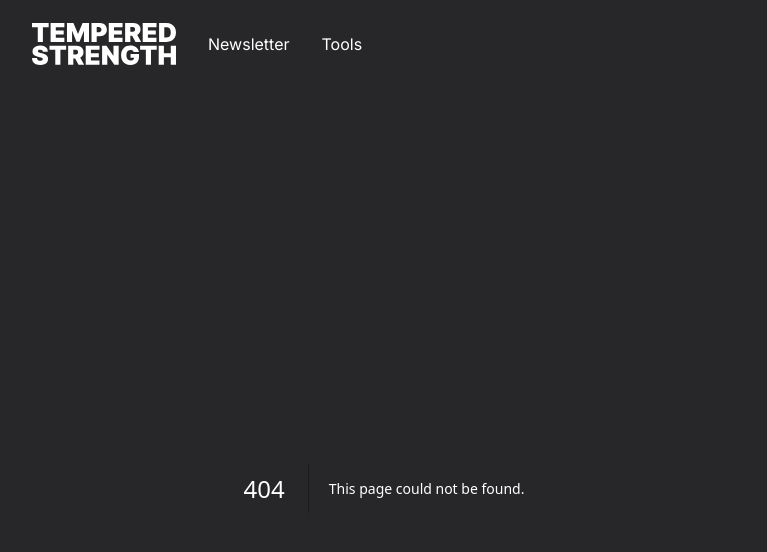
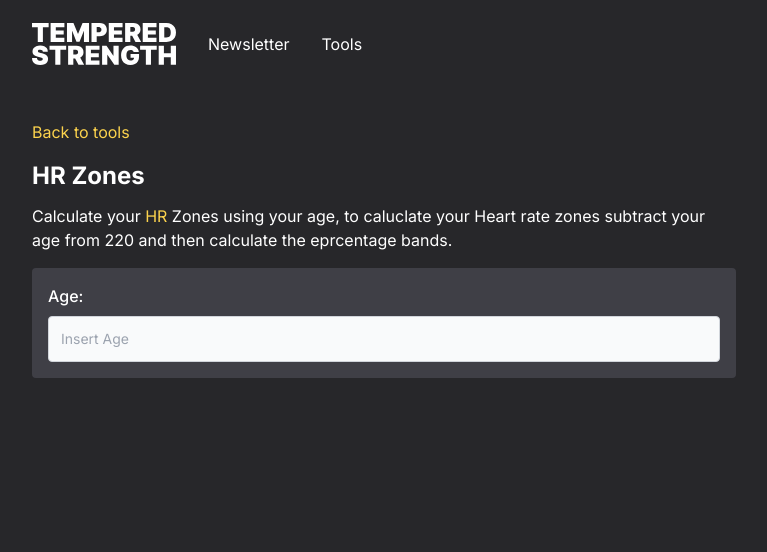
Before and after one commit to kieranmv95/tempered-strength-web, a Next.js app: page /tools/heart-rate-zones in a window 1280 px wide. Before the commit this address had no page. Shown: the top 552 px of the page, without its empty margins (256-1023 px from the left). Built offline with nearby package versions, Linux system fonts and the light colour scheme.

Commit message:
feat: hr zones calculator

```diff
--- /dev/null
+++ b/src/app/tools/heart-rate-zones/page.tsx
@@ -0,0 +1,38 @@
+import type { Metadata } from 'next';
+import HeartRateZonesCalc from '@/features/heart-rate-zones-calc';
+import paths from '@/app/pathHelper';
+import Link from 'next/link';
+
+export const metadata: Metadata = {
+  title: 'HR Zones | Tempered Strength',
+  description: 'Calculate your heart rate zones based off your age',
+};
+
+const HeartRateZones = () => {
+  return (
+    <main className="p-4 lg:p-8 max-w-3xl mx-auto">
+      <Link
+        href={paths.tools.route}
+        className="text-amber-300 hover:underline mb-4 block"
+      >
+        Back to tools
+      </Link>
+      <h1 className="text-2xl font-bold mb-3">HR Zones</h1>
+      <p>
+        Calculate your{' '}
+        <Link
+          className="text-amber-300 hover:underline"
+          href={`${paths.tools.healthTermGlossary.route}#hr`}
+        >
+          HR
+        </Link>{' '}
+        Zones using your age, to caluclate your Heart rate zones subtract your
+        age from 220 and then calculate the eprcentage bands.
+      </p>
+
+      <HeartRateZonesCalc />
+    </main>
+  );
+};
+
+export default HeartRateZones;
--- a/src/app/tools/page.tsx
+++ b/src/app/tools/page.tsx
@@ -10,15 +10,23 @@ export const metadata: Metadata = {
 
 const HealthTermGlossary = () => {
   return (
-    <main className="p-8 max-w-3xl mx-auto">
+    <main className="p-4 lg:p-8 max-w-3xl mx-auto">
       <h1 className="text-2xl font-bold mb-3">Tools</h1>
 
+      <div className="grid">
         <Link
           href={paths.tools.healthTermGlossary.route}
           className="text-amber-300 hover:underline py-4 pr-4"
         >
           {paths.tools.healthTermGlossary.friendlyName}
         </Link>
+        <Link
+          href={paths.tools.heartRateZones.route}
+          className="text-amber-300 hover:underline py-4 pr-4"
+        >
+          {paths.tools.heartRateZones.friendlyName}
+        </Link>
+      </div>
     </main>
   );
 };
--- /dev/null
+++ b/src/features/heart-rate-zones-calc/components/HeartRateZonesCalc.tsx
@@ -0,0 +1,97 @@
+'use client';
+
+import { useState } from 'react';
+import { zones } from '../data';
+
+const HeartRateZonesCalc = () => {
+  const [age, setAge] = useState<undefined | number>(undefined);
+  const [simpleView, setSimpleView] = useState(true);
+  const minAge = 14;
+  const maxAge = 100;
+
+  const setAgeHandler = (value: string) => {
+    if (!value.length) {
+      setAge(undefined);
+    } else {
+      setAge(Number(value));
+    }
+  };
+
+  return (
+    <div>
+      <div className="mt-4 p-4 rounded bg-zinc-700">
+        <label htmlFor="age" className="block mb-2 font-medium">
+          Age:
+        </label>
+        <input
+          type="number"
+          id="age"
+          value={age}
+          onChange={(e) => setAgeHandler(e.target.value)}
+          className="bg-gray-50 border border-gray-300 text-gray-900 text-sm rounded focus:ring-blue-500 focus:border-blue-500 block w-full p-3 dark:bg-gray-700 dark:border-gray-600 dark:placeholder-gray-400 dark:text-white dark:focus:ring-blue-500 dark:focus:border-blue-500"
+          placeholder="Insert Age"
+          required
+        />
+      </div>
+
+      {age && (
+        <div className="mt-4">
+          {(age <= minAge || age >= maxAge || !age) && (
+            <div>
+              Please enter an age between {minAge} and {maxAge} to continue
+            </div>
+          )}
+          {age > minAge && age < maxAge && (
+            <div className="grid gap-3 mt-3">
+              <div>
+                <button
+                  className="bg-blue-500 hover:bg-blue-700 text-white font-bold py-2 px-4 rounded"
+                  onClick={() => setSimpleView(!simpleView)}
+                >
+                  {simpleView ? 'Show detailed view' : 'Show simple view'}
+                </button>
+              </div>
+              {simpleView && (
+                <p>
+                  Max HR: <span className="font-bold">{220 - age}</span>
+                </p>
+              )}
+              {!simpleView && (
+                <p>
+                  Based off the age entered above age your max heart rate (HR)
+                  is <span className="font-bold">{220 - age}</span>. to
+                  calculate this we do the calculation 220 - age
+                </p>
+              )}
+              <div className={`grid ${simpleView ? 'gap-1' : 'gap-3'}`}>
+                {zones.map((zone) => (
+                  <div
+                    className={`grid ${simpleView ? 'gap-3' : 'gap-3 p-4 rounded bg-zinc-700'}`}
+                    key={zone.title}
+                  >
+                    {!simpleView && (
+                      <h2 className="text-lg">
+                        <span className="font-bold">{zone.title}:</span>{' '}
+                        {zone.description}
+                      </h2>
+                    )}
+                    {!simpleView && <p>{zone.longDescription}</p>}
+                    <div
+                      className={`inline-grid ${zone.color} w-full rounded items-center justify-center font-bold text-lg p-4 text-black text-center`}
+                    >
+                      {simpleView && <div>{zone.title}</div>}
+                      {Math.round((220 - age) * zone.min)}bpm -{' '}
+                      {Math.round((220 - age) * zone.max)}bpm
+                    </div>
+                  </div>
+                ))}
+              </div>
+            </div>
+          )}
+        </div>
+      )}
+    </div>
+  );
+};
+
+export default HeartRateZonesCalc;
--- /dev/null
+++ b/src/features/heart-rate-zones-calc/data.ts
@@ -0,0 +1,47 @@
+export const zones = [
+  {
+    title: 'Zone 1',
+    description: '50-60% of Max HR',
+    longDescription:
+      'Zone 1 is a low-intensity zone ideal for warm-ups, cool-downs, and recovery. It enhances overall cardiovascular health and helps in active recovery without straining the body.',
+    min: 0.5,
+    max: 0.6,
+    color: 'bg-gray-400',
+  },
+  {
+    title: 'Zone 2',
+    description: '60-70% of Max HR',
+    longDescription:
+      'Zone 2 improves endurance by enhancing aerobic capacity. It is perfect for long, steady-state workouts where the focus is on building a strong aerobic base.',
+    min: 0.6,
+    max: 0.7,
+    color: 'bg-blue-400',
+  },
+  {
+    title: 'Zone 3',
+    description: '70-80% of Max HR',
+    longDescription:
+      'Zone 3 is a moderate-intensity zone, ideal for improving cardiovascular fitness and overall endurance. It pushes the body to sustain higher intensities over longer periods.',
+    min: 0.7,
+    max: 0.8,
+    color: 'bg-green-400',
+  },
+  {
+    title: 'Zone 4',
+    description: '80-90% of Max HR',
+    longDescription:
+      'Zone 4 is a high-intensity zone aimed at improving speed and power. It’s commonly used in interval training to push the body towards its limits and increase anaerobic capacity.',
+    min: 0.8,
+    max: 0.9,
+    color: 'bg-yellow-400',
+  },
+  {
+    title: 'Zone 5',
+    description: '90-100% of Max HR',
+    longDescription:
+      'Zone 5 is the maximum effort zone, where the body operates near its peak performance. It’s used for short bursts of activity, maximizing VO2 max, and building explosive power.',
+    min: 0.9,
+    max: 1,
+    color: 'bg-red-400',
+  },
+];
--- /dev/null
+++ b/src/features/heart-rate-zones-calc/index.ts
@@ -0,0 +1,3 @@
+import HeartRateZonesCalc from './components/HeartRateZonesCalc';
+
+export default HeartRateZonesCalc;
```
Lines whose indentation alone changed are shown as unchanged.
